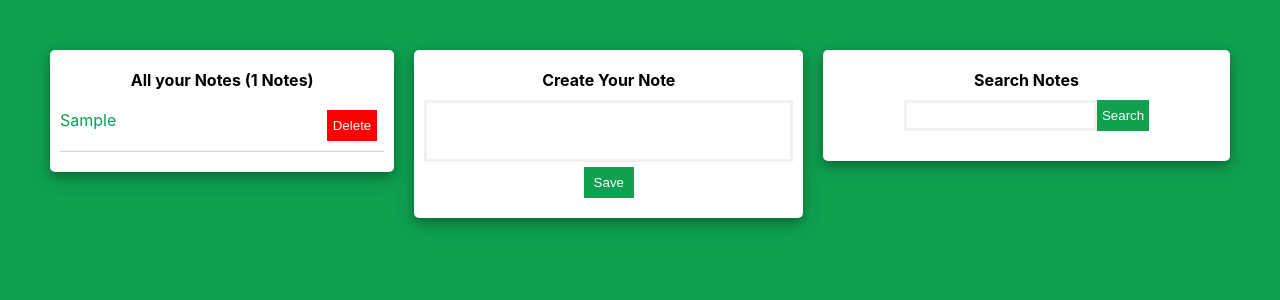
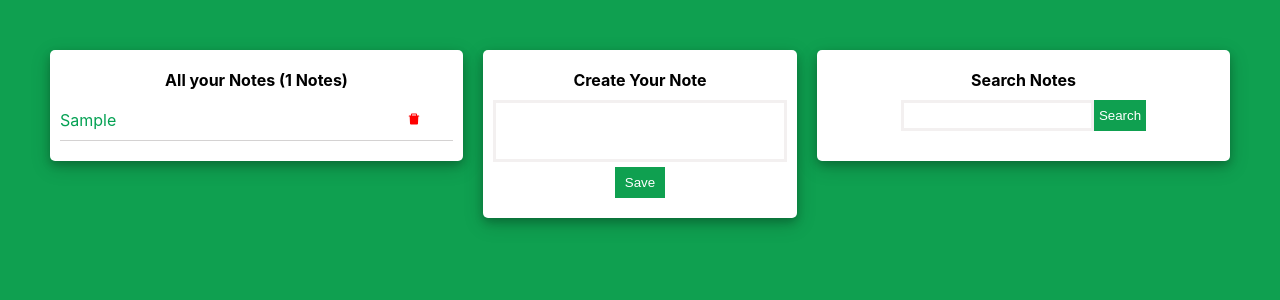
Before and after one commit to joereuben/notes-app, a React (Create React App) app: page / in a window 1280 px wide. Both pictures are taken after typing "Sample" into the empty fields and a click on the button "Save". Shown: the top 300 px of the page. Built offline with nearby package versions, Linux system fonts and the light colour scheme.

Commit message:
Delete buttons modified with icons

```diff
--- a/package.json
+++ b/package.json
@@ -8,7 +8,8 @@
     "@testing-library/user-event": "^13.5.0",
     "react": "^18.2.0",
     "react-dom": "^18.2.0",
-    "react-scripts": "5.0.1",
+    "react-icons": "^4.4.0",
+    "react-scripts": "^5.0.1",
     "web-vitals": "^2.1.4"
   },
   "scripts": {
--- a/src/App.css
+++ b/src/App.css
@@ -1,7 +1,7 @@
 .App {
   /* text-align: center; */
   display: grid;
-  grid-template-columns: auto auto auto;
+  grid-template-columns: 35% auto 35%;
   column-gap: 20px;
   padding: 50px;
 }
--- a/src/Note.js
+++ b/src/Note.js
@@ -1,4 +1,5 @@
 import React, {useState} from 'react'
+import { AiFillDelete } from "react-icons/ai";
 
 export default function Note({note, deleteNote}) {
 
@@ -22,7 +23,9 @@ export default function Note({note, deleteNote}) {
 
       </div>
       <div className='delete_box'>
-        <button type='button' className='delete_btn button' onClick={()=> deleteNote(id)}>Delete</button>
+        <button type='button' className='delete_icon' onClick={()=> deleteNote(id)} title="Delete">
+            <AiFillDelete />
+        </button>
       </div>
     </div>
   )
--- a/src/NoteArea.js
+++ b/src/NoteArea.js
@@ -27,7 +27,7 @@ export default function NoteArea({createNote}) {
             </div>
 
             <div>
-                <button type='submit' className='button'>Save</button>
+                <button type='submit' className='button' title='Save'>Save</button>
             </div>
 
         </form>
--- a/src/index.css
+++ b/src/index.css
@@ -73,7 +73,16 @@ input[type=text]:focus, textarea:focus {
 }
 
 .delete_btn{
-  background-color: red;
+  background-color: transparent;
+  color: red;
+  font-size: 14px;
+}
+.delete_icon{
+  background-color: transparent;
+  color: red;
+  font-size: 14px;
+  cursor: pointer;
+  border: none;
 }
 
 .note_text{
```
Also changed, not shown: 1 other file (tests, documents, lock files or other folders).
